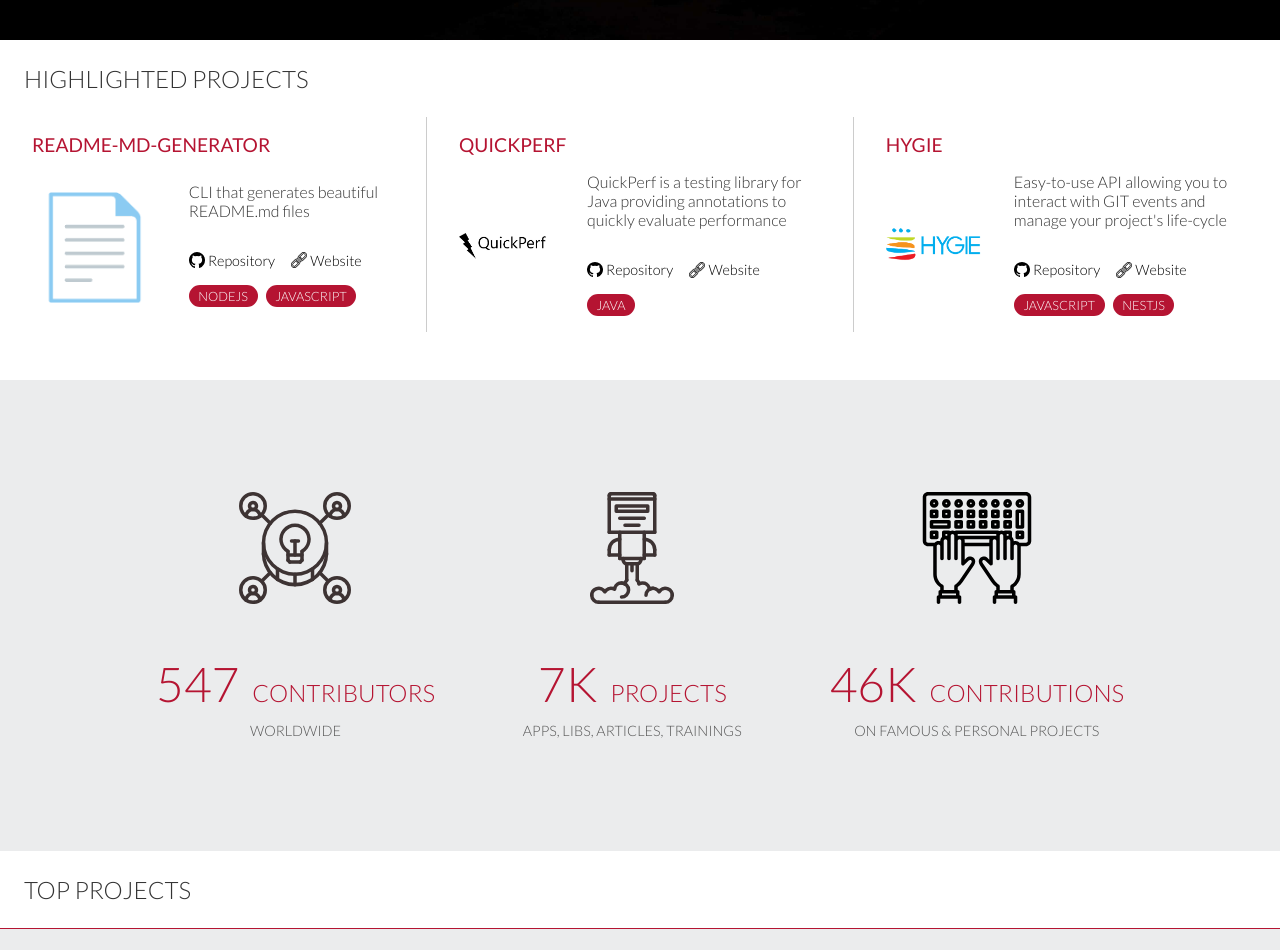
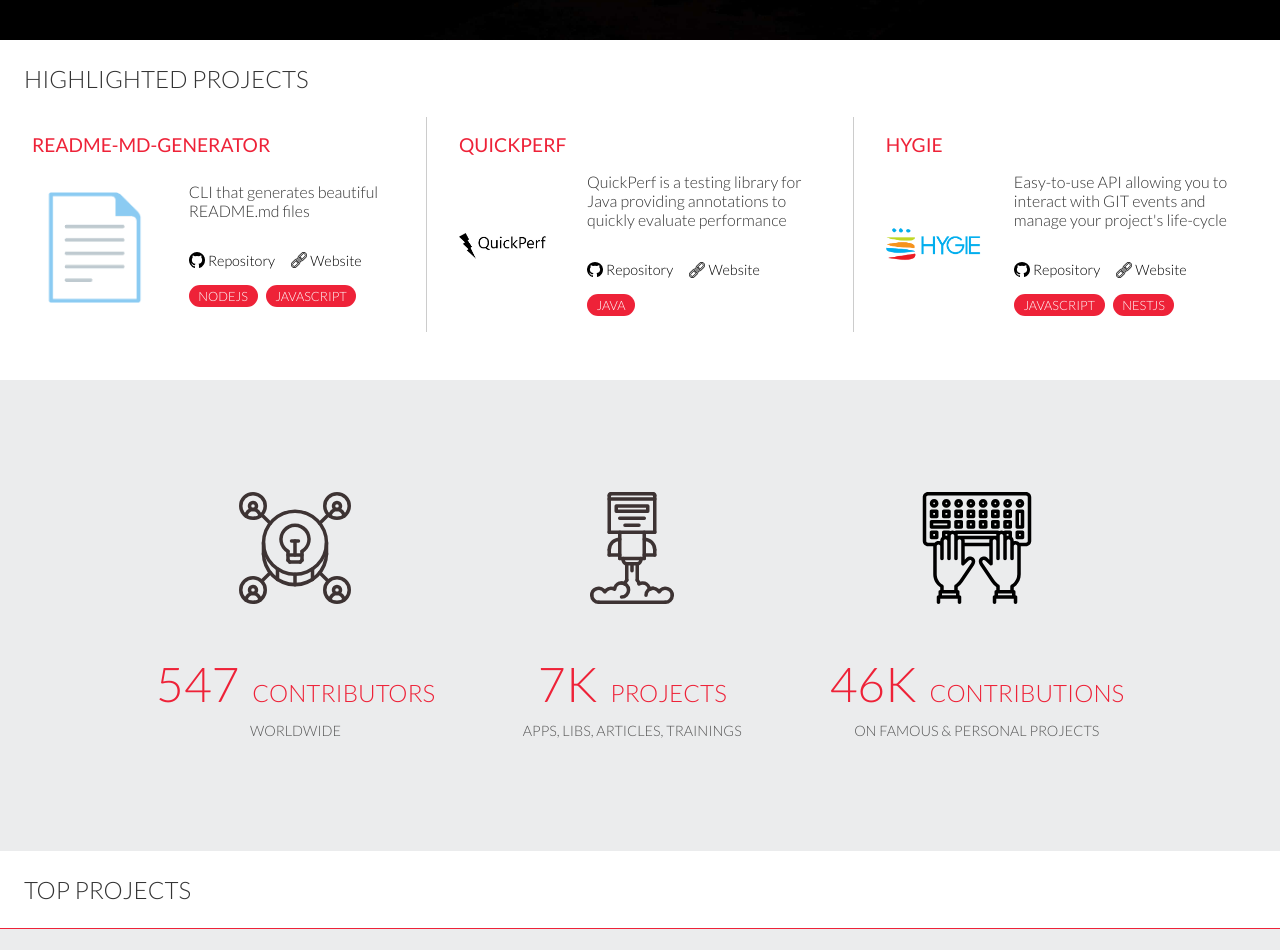
Before and after one commit to zenika-open-source/oss.zenika.com, a Gatsby site: page / in a window 1280 px wide. Shown: the part 760-1710 px from the top of the page. Built offline with nearby package versions, Linux system fonts and the light colour scheme; Gatsby itself is replaced by a stand-in of ours.

Commit message:
:lipstick: change color to match new zenika branding (#336)

```diff
--- a/src/components/Blog/Blog.css
+++ b/src/components/Blog/Blog.css
@@ -4,7 +4,7 @@
 
 .blog__content a,
 .blog__content a:visited {
-	color: #b51432;
+	color: #ee2238;
 }
 
 .blog__chapters {
--- a/src/components/Metrics/Metric/Metric.css
+++ b/src/components/Metrics/Metric/Metric.css
@@ -9,13 +9,13 @@
 }
 
 .metric__value {
-  color: #b51432;
+  color: #ee2238;
   font-size: 3rem;
   padding-right: 0.8rem;
 }
 
 .metric__title {
-  color: #b51432;
+  color: #ee2238;
   font-size: 1.5rem;
   text-transform: uppercase;
 }
--- a/src/components/NewProjects/ProjectCard/ProjectCard.css
+++ b/src/components/NewProjects/ProjectCard/ProjectCard.css
@@ -15,7 +15,7 @@
   font-size: 1.5rem;
   margin-bottom: 2rem;
   font-weight: 400;
-  color: #b51432;
+  color: #ee2238;
   text-transform: uppercase;
   padding: 0;
 }
--- a/src/components/Stats/TopProjects/TopProjects.css
+++ b/src/components/Stats/TopProjects/TopProjects.css
@@ -7,5 +7,5 @@
 }
 
 .topProjects__title {
-  border-bottom: 1px solid #b51432;
+  border-bottom: 1px solid #ee2238;
 }
--- a/src/components/layout.css
+++ b/src/components/layout.css
@@ -615,7 +615,7 @@
   font-size: 0.6rem;
   text-transform: uppercase;
   color: #fff;
-  background: #b51432;
+  background: #ee2238;
   border-radius: 1rem;
   padding: 0.2rem 0.6rem;
   display: inline-block;
--- a/src/templates/BlogPost.css
+++ b/src/templates/BlogPost.css
@@ -109,5 +109,5 @@
 
 a.blog-post__back-home {
   font-size: 1rem;
-  color: #b51432;
+  color: #ee2238;
 }
```
